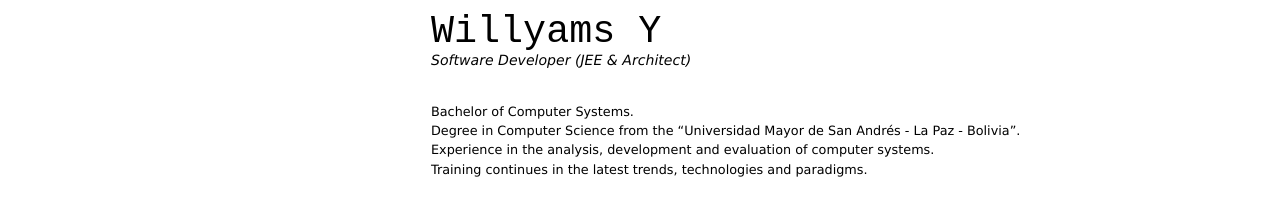
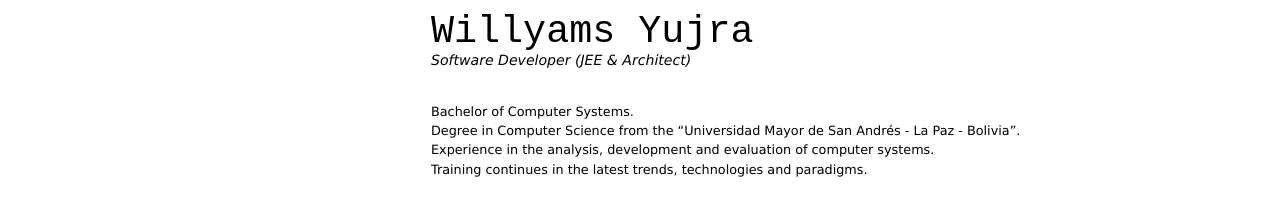
Before and after one commit to yracnet/cv, a Jekyll site: the page built from index.md, in a window 1280 px wide and 900 px high. Shown: the top 201 px of the window. Built offline with Jekyll 4.4.1, drawn with Linux system fonts in a browser that asks for light colours.

Commit message:
Update index.md
+apellido

```diff
--- a/index.md
+++ b/index.md
@@ -2,7 +2,7 @@
 layout: cv
 title: Willyams Y. H.
 ---
-# Willyams Y
+# Willyams Yujra
 Software Developer (JEE & Architect)
 
 <br/>
```
